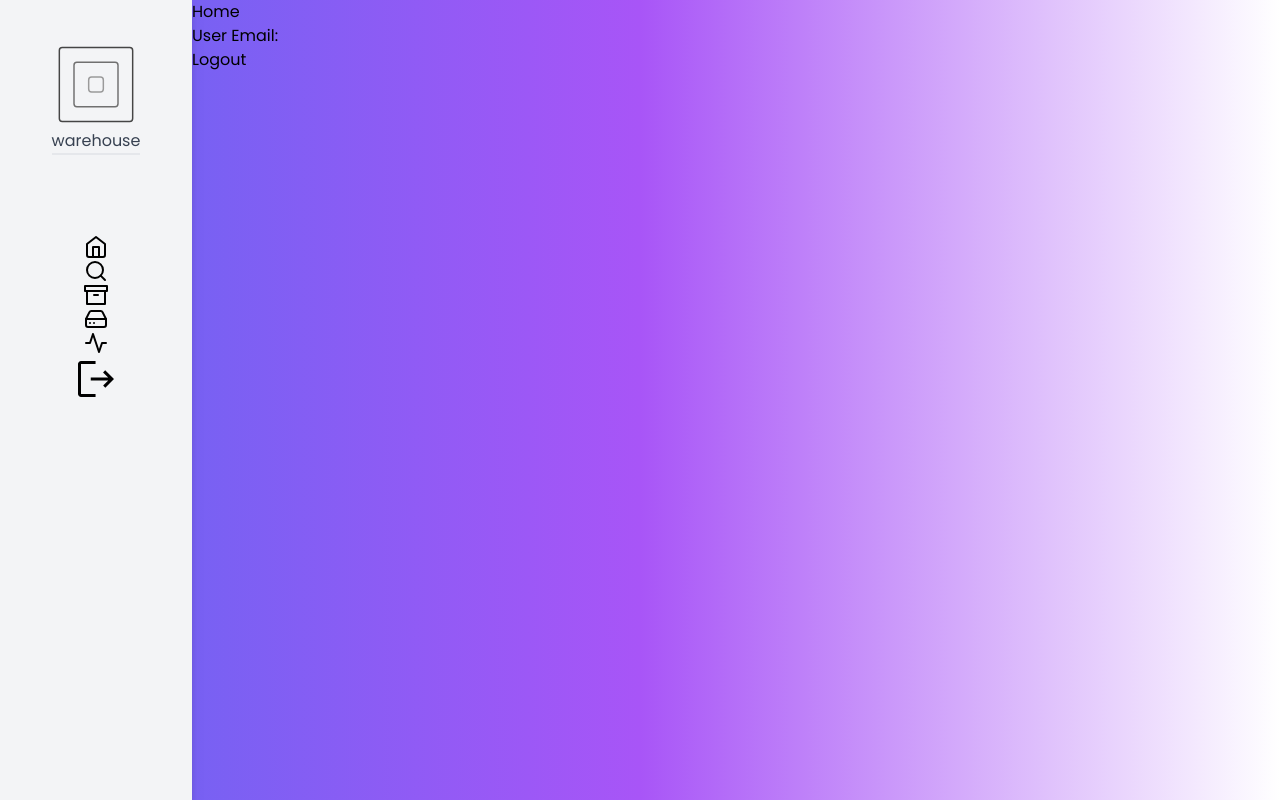
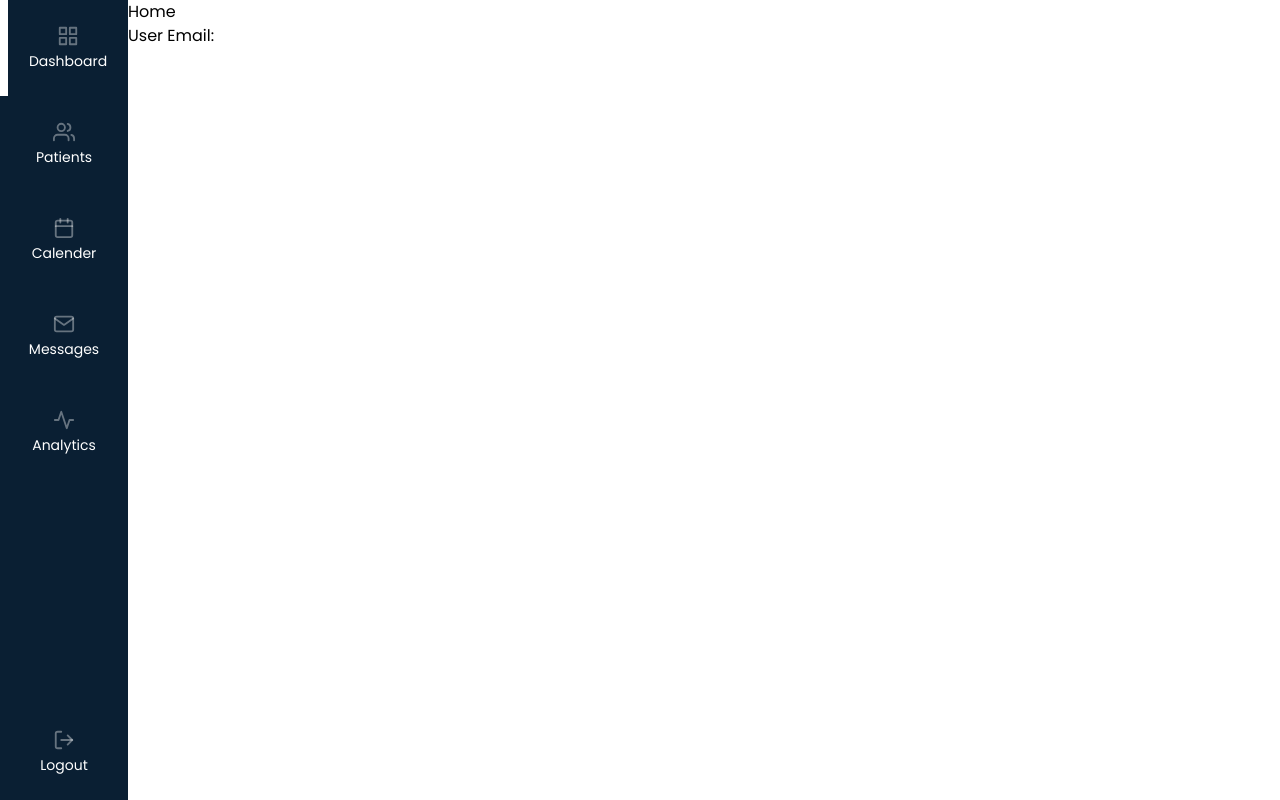
Before and after one commit to warehouse-virtuals/treak-io, a React (Create React App) app: page /home in a window 1280 px wide. Built offline with nearby package versions, Linux system fonts and the light colour scheme; no server answers; the database is empty.

Commit message:
Add navbar component

```diff
--- a/package.json
+++ b/package.json
@@ -15,6 +15,7 @@
     "react": "^18.2.0",
     "react-dom": "^18.2.0",
     "react-i18next": "^11.18.3",
+    "react-icons": "^4.4.0",
     "react-router-dom": "^6.3.0",
     "react-scripts": "5.0.1",
     "react-toastify": "^9.0.7",
--- a/src/App.js
+++ b/src/App.js
@@ -1,4 +1,5 @@
-import { Suspense, useEffect } from "react"
+/* eslint-disable jsx-a11y/alt-text */
+import { Suspense } from "react"
 import "./App.css"
 import MainRouter from "./Components/MainRouter/MainRouter"
 import { AuthContextProvider } from "./Context/AuthContext"
--- a/src/Components/Home/Home.js
+++ b/src/Components/Home/Home.js
@@ -4,10 +4,45 @@ import { UserAuth } from "../../Context/AuthContext"
 import Customer from "../Customer/Customer"
 import Navbar from "../Navbar/Navbar"
 
+import { FiActivity, FiCalendar, FiGrid, FiUsers, FiMail } from "react-icons/fi"
+
+const NavbarButtons = [
+  {
+    name: 'Dashboard',
+    icon: <FiGrid color="#ffffff60" size={22} className="mb-1" />,
+    route: '/dashboard',
+    alt: 'Dashboard'
+  },
+  {
+    name: 'Patients',
+    icon: <FiUsers color="#ffffff60" size={22} className="mb-1" />,
+    route: '/patients',
+    alt: 'Patients'
+  },
+  {
+    name: 'Calender',
+    icon: <FiCalendar color="#ffffff60" size={22} className="mb-1" />,
+    route: '/calender',
+    alt: 'Calender'
+  },
+  {
+    name: 'Messages',
+    icon: <FiMail color="#ffffff60" size={22} className="mb-1" />,
+    route: '/messages',
+    alt: 'Messages'
+  },
+  {
+    name: 'Analytics',
+    icon: <FiActivity color="#ffffff60" size={22} className="mb-1" />,
+    route: '/analytics',
+    alt: 'Analytics'
+  },
+]
+
 const Home = () => {
   const navigate = useNavigate()
   const { user, logout } = UserAuth()
-  const handleLogoutButtonPress = async () => {
+  const handleNavbarLogoutButtonClick = async () => {
     try {
       await logout()
       navigate("/login")
@@ -17,13 +52,15 @@ const Home = () => {
     }
   }
   return (
-    <div className="w-full h-full flex flex-row bg-gradient-to-r from-indigo-500 via-purple-500 to-pink-500dark:bg-slate-800">
-      <Navbar />
+    <div className="w-full h-full flex flex-row">
+      <Navbar
+        buttons={NavbarButtons}
+        onLogout={handleNavbarLogoutButtonClick}
+      />
       <div>
         <h1>Home</h1>
         <div>User Email:{user && user.email}</div>
         <Customer />
-        <button onClick={handleLogoutButtonPress}>Logout</button>
       </div>
     </div>
   )
--- a/src/Components/Login/Login.js
+++ b/src/Components/Login/Login.js
@@ -43,7 +43,7 @@ const Login = () => {
   return (
     <div className="w-full h-full flex flex-row dark:bg-slate-800">
       <div className="w-full lg:w-1/2 flex items-center content-center justify-center flex-col">
-        <h6 className="dark:text-white text-slate-700 font-black text-6xl mb-10 select-none font-light">
+        <h6 className="dark:text-white text-slate-700 text-6xl mb-10 select-none font-light">
           {t("Good Morning")}
         </h6>
         <TextInput
--- a/src/Components/Navbar/Navbar.js
+++ b/src/Components/Navbar/Navbar.js
@@ -1,24 +1,39 @@
-import whLogo from "../../Assets/logo.svg"
-import homeSVG from "../../Assets/home.svg"
-import logoutSVG from "../../Assets/logout.svg"
-import searchSVG from "../../Assets/search.svg"
-import archiveSVG from "../../Assets/archive.svg"
-import hdSVG from "../../Assets/hard-drive.svg"
-import activySVG from "../../Assets/activity.svg"
+//import whLogo from "../../Assets/Logo.svg"
 
-const Navbar = () => {
+import { FiLogOut } from "react-icons/fi"
+
+
+const Navbar = ({ buttons, onLogout }) => {
   return (
-    <div className="h-full w-48 bg-gray-100 bg-clip-padding text-gray-700 flex flex-col drop-shadow-lg items-center">
-      <div className="mt-10 mb-20 border-b-2">
-        <img src={whLogo} />
-        warehouse
+    <div className="w-32 h-full bg-[#0a1f33] flex flex-col ">
+      <div className="w-full h-5/6">
+        <div className="w-full">
+          {
+            buttons.map((button, index) => {
+              return (
+                <div
+                  key={button.route}
+                  className="w-full h-24 flex flex-col justify-center items-center hover:border-l-8 border-white transition-all cursor-default ease-out select-none">
+                  {button.icon}
+                  <div
+                    className="text-white text-sm"
+                  >{button.name}</div>
+                </div>
+              )
+            })
+          }
+        </div>
       </div>
-      <img src={homeSVG} />
-      <img src={searchSVG} />
-      <img src={archiveSVG} />
-      <img src={hdSVG} />
-      <img src={activySVG} />
-      <img src={logoutSVG} />
+      <div className="w-full h-1/6 flex flex-col justify-end">
+        <div
+          onClick={onLogout}
+          className="w-full h-24 flex flex-col justify-center items-center hover:border-l-8 border-white transition-all cursor-default ease-out select-none">
+          <FiLogOut color="#ffffff60" size={22} className="mb-1" />
+          <div
+            className="text-white text-sm"
+          >{'Logout'}</div>
+        </div>
+      </div>
     </div>
   )
 }
```
Also changed, not shown: src/Assets/backgrounds/bg1.jpg (added), 3 other files (tests, documents, lock files or other folders).
